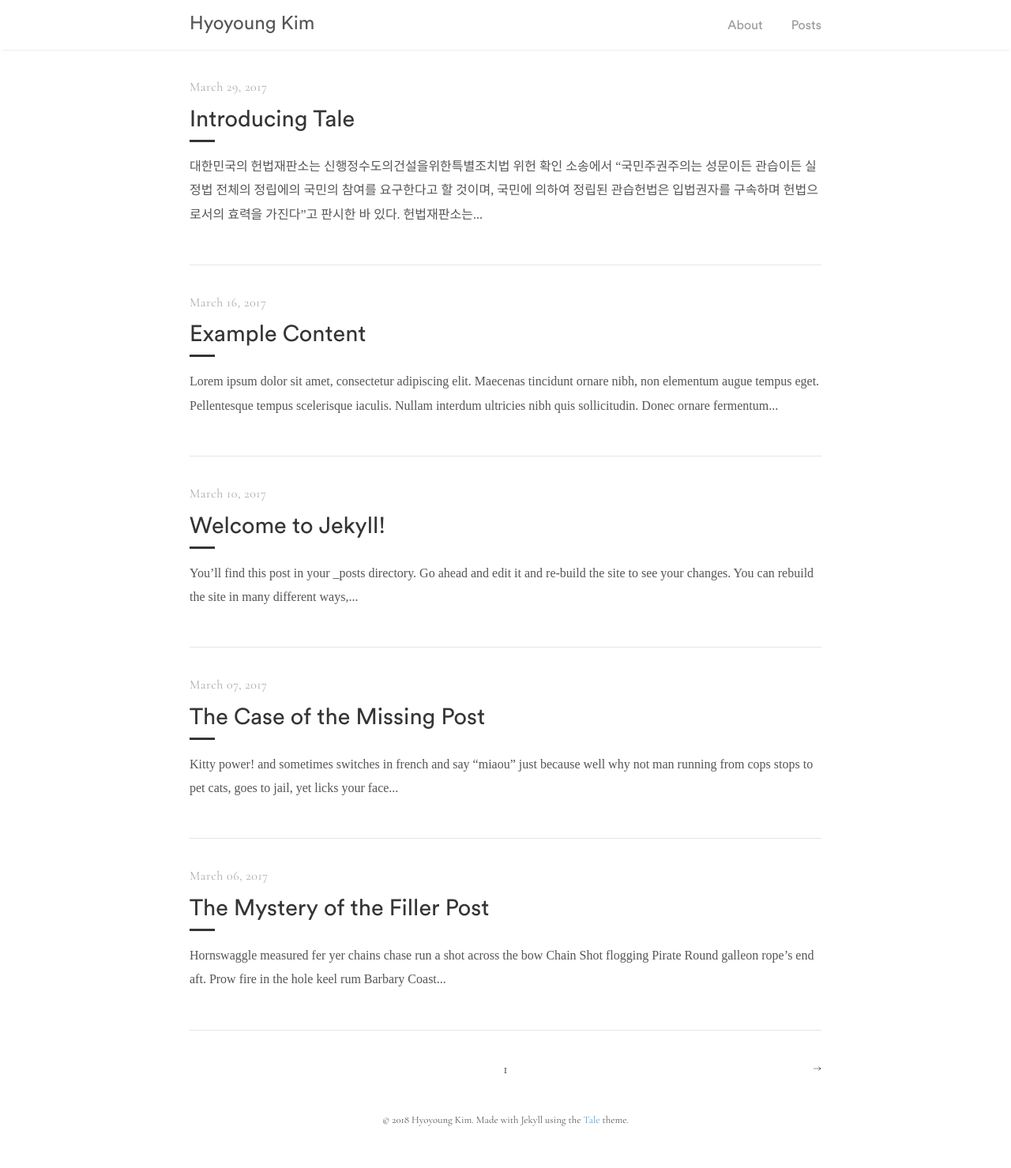
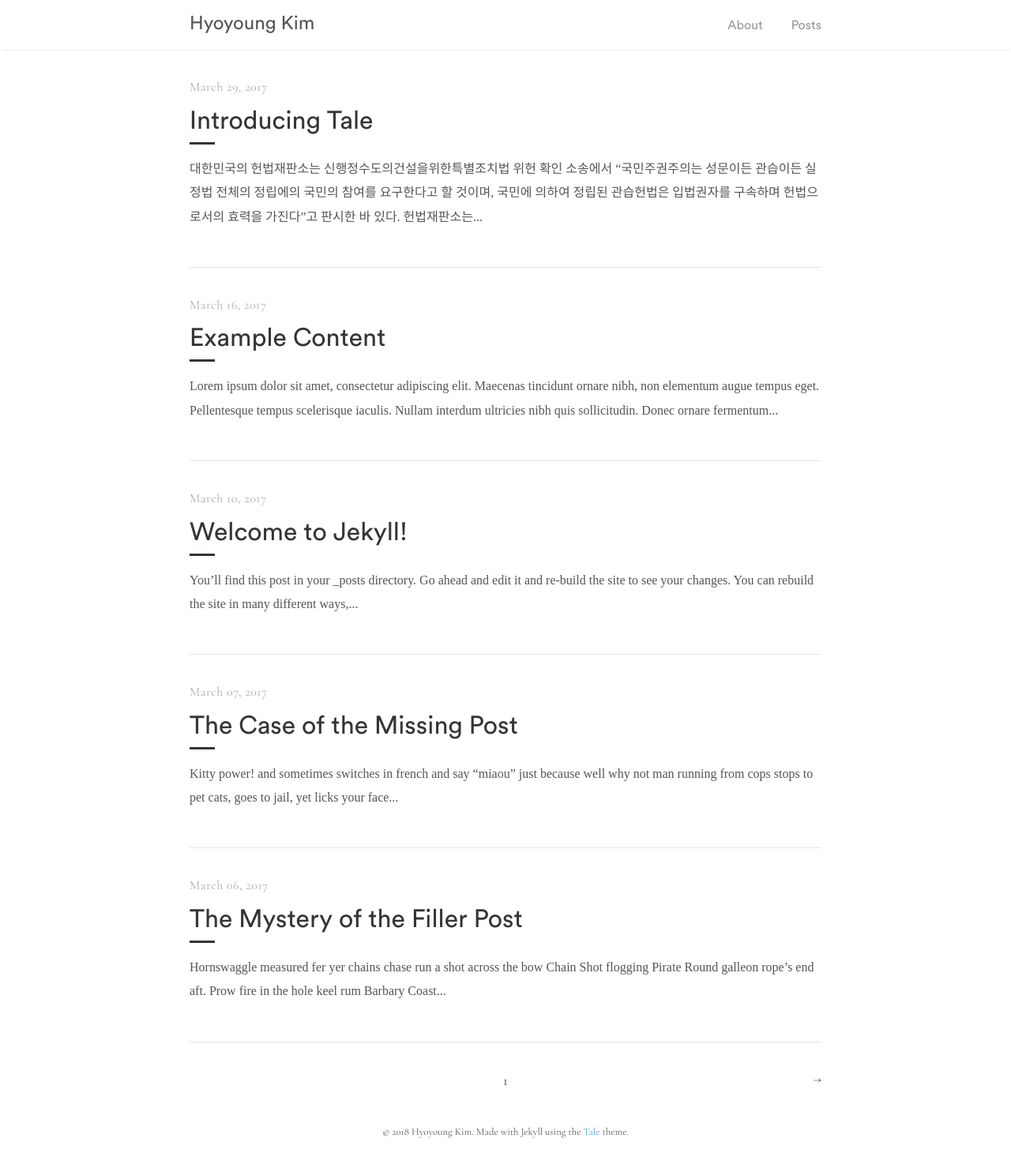
Before and after one commit to hyngkm/hyngkm.github.io, a Jekyll site: the page built from index.html, in a window 1280 px wide. Shown: the whole page at 79% size. Built offline with Jekyll 4.4.1, drawn with Linux system fonts in a browser that asks for light colours; the list of posts is cut into pages by our own code.

Commit message:
Update _catalogue.scss

```diff
--- a/_sass/tale/_catalogue.scss
+++ b/_sass/tale/_catalogue.scss
@@ -25,7 +25,7 @@
     color: $default-shade;
     display: block;
     font-family: $sans-serif;
-    font-size: 1.8rem;
+    font-size: 2rem;
     font-weight: normal;
     letter-spacing: 0px;
     margin: .5rem 0;
```
